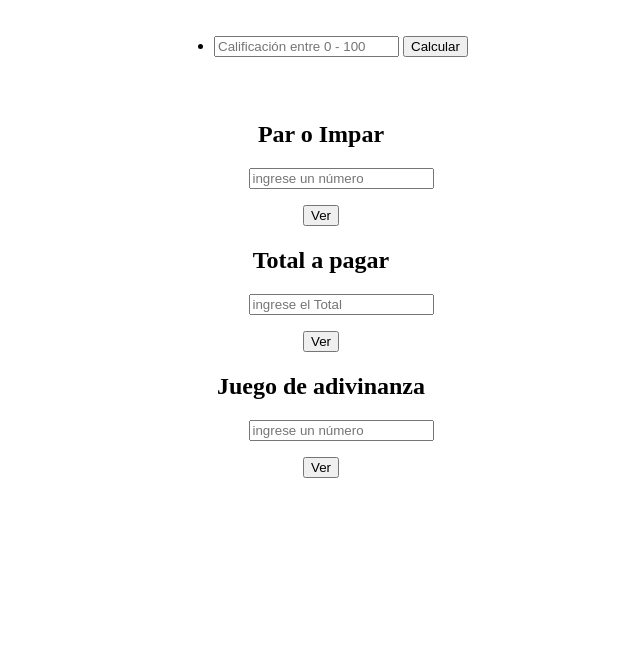
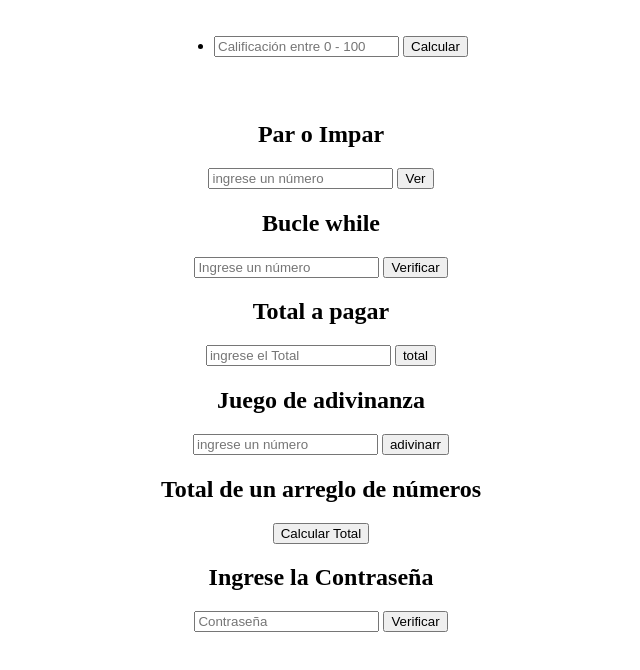
Before and after one commit to PaulaGranados-265/lab11, a plain HTML site: page SRC/index.html in a window 1280 px wide. Shown: the part 50-720 px from the top of the page, without its empty margins (319-959 px from the left). Drawn offline with Linux system fonts and the light colour scheme.

Commit message:
laboratorio 11 actualizado

```diff
--- a/SRC/index.html
+++ b/SRC/index.html
@@ -48,13 +48,11 @@
             Par o Impar
         </h2>
 
-        <ul>
+
         <input type="number" id="num2" placeholder="ingrese un número">
-        </ul>
 
-        <td>
-            <button onclick="ver()">Ver</button>
-        </td>
+
+        <button onclick="Calcular2()">Ver</button>
 
         <tr>
             <center>
@@ -67,17 +65,23 @@
     </center>
 
     <center>
+        <h2>Bucle while</h2>
+        <input type="number" id="numw" placeholder="Ingrese un número">
+        <button onclick="bucle()">Verificar</button>
+        <p id="result"></p>
+    </center>
+
+
+    <center>
         <h2>
             Total a pagar
         </h2>
 
-        <ul>
+
         <input type="number" id="num3" placeholder="ingrese el Total">
-        </ul>
 
-        <td>
-            <button onclick="total()">Ver</button>
-        </td>
+        <button onclick="total()">total</button>
+
 
         <tr>
             <center>
@@ -96,13 +100,10 @@
             Juego de adivinanza
         </h2>
 
-        <ul>
+
         <input type="number" id="num7" placeholder="ingrese un número">
-        </ul>
 
-        <td>
-            <button onclick="ver()">Ver</button>
-        </td>
+        <button onclick="calcular3()">adivinarr</button>
 
         <tr>
             <center>
@@ -114,26 +115,53 @@
 
     </center>
 
+    <center>
+        <h2>Total de un arreglo de números</h2>
+        <button onclick="calcularTotall()">Calcular Total</button>
+        <p id="suma"> </p>
+
+
+
+
+    </center>
+    <center>
+        <h2>Ingrese la Contraseña</h2>
+        <input type="password" id="password" placeholder="Contraseña">
+        <button onclick="verificarPassword()">Verificar</button>
+        <p id="contraseñaa"></p>
+    </center>
 
     <script>
+        function bucle() {
+            let numInput = document.getElementById("numw").value;
+            const resultado = document.getElementById("result");
 
-        function adivinanza(){
-            const a= parseFloat(document.getElementById("num7"));
-            const adivina= parseFloat(document.getElementById("adivina"));
+            while (true) {
+                let num = parseInt(numInput);
 
-                 let numero = Math.floor(Math.random()*10);
-
-                 if(a==numero){
-                    adivina.textContent= "Felicidades hpppppp VIVA PETRO";
-                 } else{
-                    adivina.textContent="el numero era "+numero;
+                if (num >= 0) {
+                    resultado.textContent = "Número positivo. Sigue intentando...";
+                    break;
+                } else {
+                    resultado.textContent = "Se ingresó un número negativo. El bucle se ha detenido.";
+                    break;
+                }
+            }
         }
 
 
+        function calcular3() {
+            const a = parseFloat(document.getElementById("num7").value);
+            const adivinar = document.getElementById("adivina");
+
+            let numero = Math.floor(Math.random() * 10);
+
+            if (a === numero) {
+                adivinar.textContent = "¡Felicidades! Has adivinado correctamente. VIVA PETRO";
+            } else {
+                adivinar.textContent = "El número era " + numero;
             }
-
-
-
+        }
 
 
         function calcular() {
@@ -153,7 +181,7 @@
                 resultado.textContent = "Reprobado";
             }
         }
-        function par() {
+        function Calcular2() {
             const b = parseFloat(document.getElementById("num2").value);
             const res = document.getElementById("res");
 
@@ -161,7 +189,7 @@
                 res.textContent = "Ingrese un numero";
                 return;
             }
-            else if ( b %2 === 0) {
+            else if (b % 2 === 0) {
                 res.textContent = "es par";
             } else {
                 res.textContent = "impar";
@@ -170,35 +198,57 @@
 
         }
 
-        function total(){
-      const total1= parseFloat(document.getElementById("num3").value);
-      const compra= document.getElementById("compra")
-      const compra1= document.getElementById("compra1")
+        function total() {
+            const total1 = parseFloat(document.getElementById("num3").value);
+            const compra = document.getElementById("compra")
+            const compra1 = document.getElementById("compra1")
 
-      if(total1>100){
+            if (total1 > 100) {
                 compra1.textContent = "Aplica descuento";
-        let resul= total1*0.10;
-        let resul2= total1-resul;
-        compra.textContent = "Total a pagar: "+ resul2;
+                let resul = total1 * 0.10;
+                let resul2 = total1 - resul;
+                compra.textContent = "Total a pagar: " + resul2;
 
-      }else if(total1<=100){
+            } else if (total1 <= 100) {
                 compra1.textContent = "No aplica descuento";
 
             }
+        }
+
+        function calcularTotall() {
+
+            let numeros = [10, 20, 30, 40, 50];
+
+            let total = 0;
+
+            for (let i = 0; i < numeros.length; i++) {
+                total += numeros[i];
 
 
 
-s
+            }
+            let promedio = total / numeros.length;
+
+            document.getElementById("suma").textContent = " el total es: " + total + "El promedio es: " + promedio;
+
         }
 
+        function verificarPassword() {
+            const correcta = "talentotech";
+            let password;
+            const resultado = document.getElementById("contraseñaa");
 
+            do {
+                password = document.getElementById("password").value;
 
+                if (password !== correcta) {
+                    resultado.textContent = "Contraseña incorrecta. Intente de nuevo.";
+                    return;
+                }
+            } while (password !== correcta);
 
-
-
-
-
-
+            resultado.textContent = "Tu si sabe'";
+        }
 
 
     </script>
```
Lines whose indentation alone changed are shown as unchanged.
